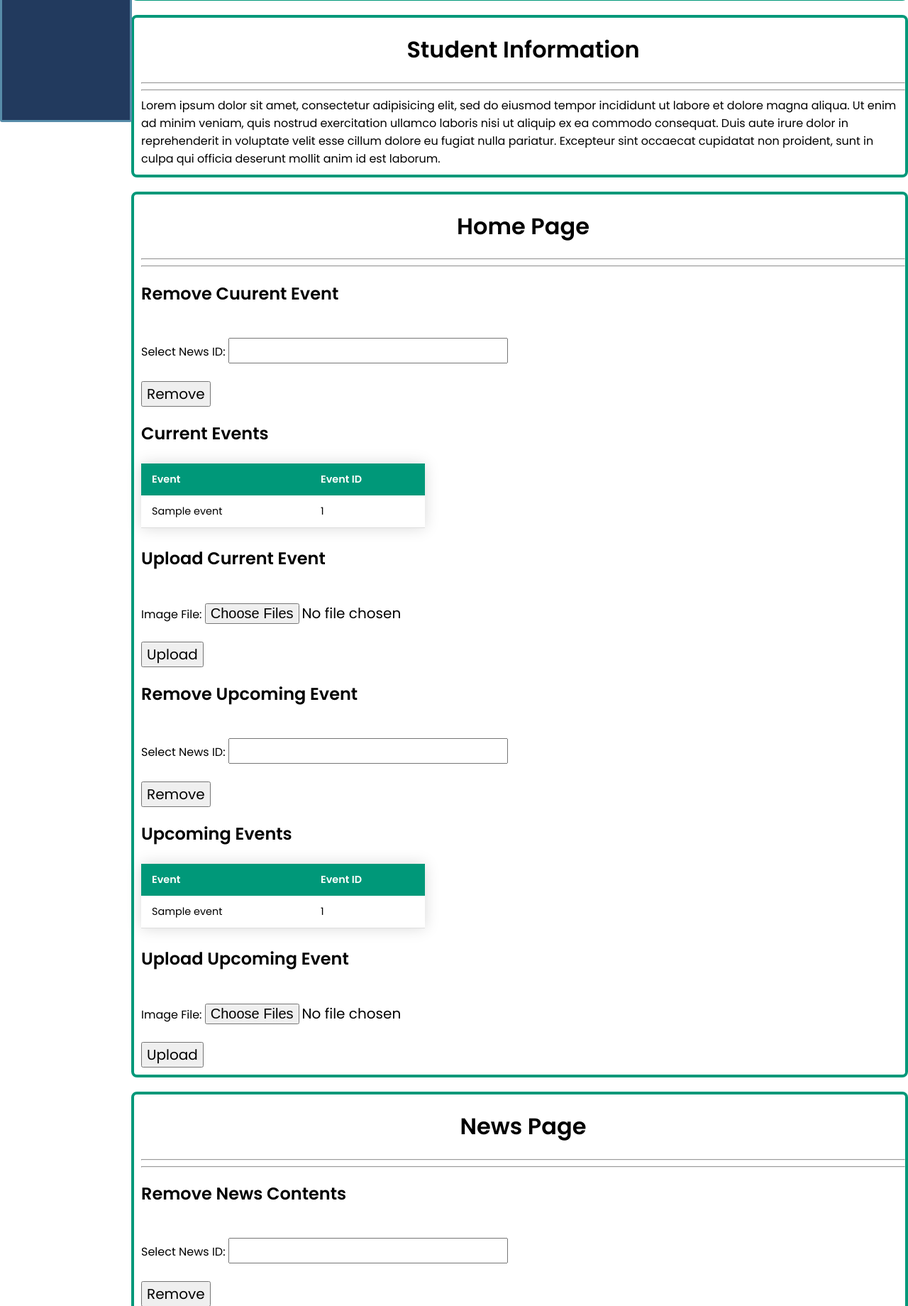
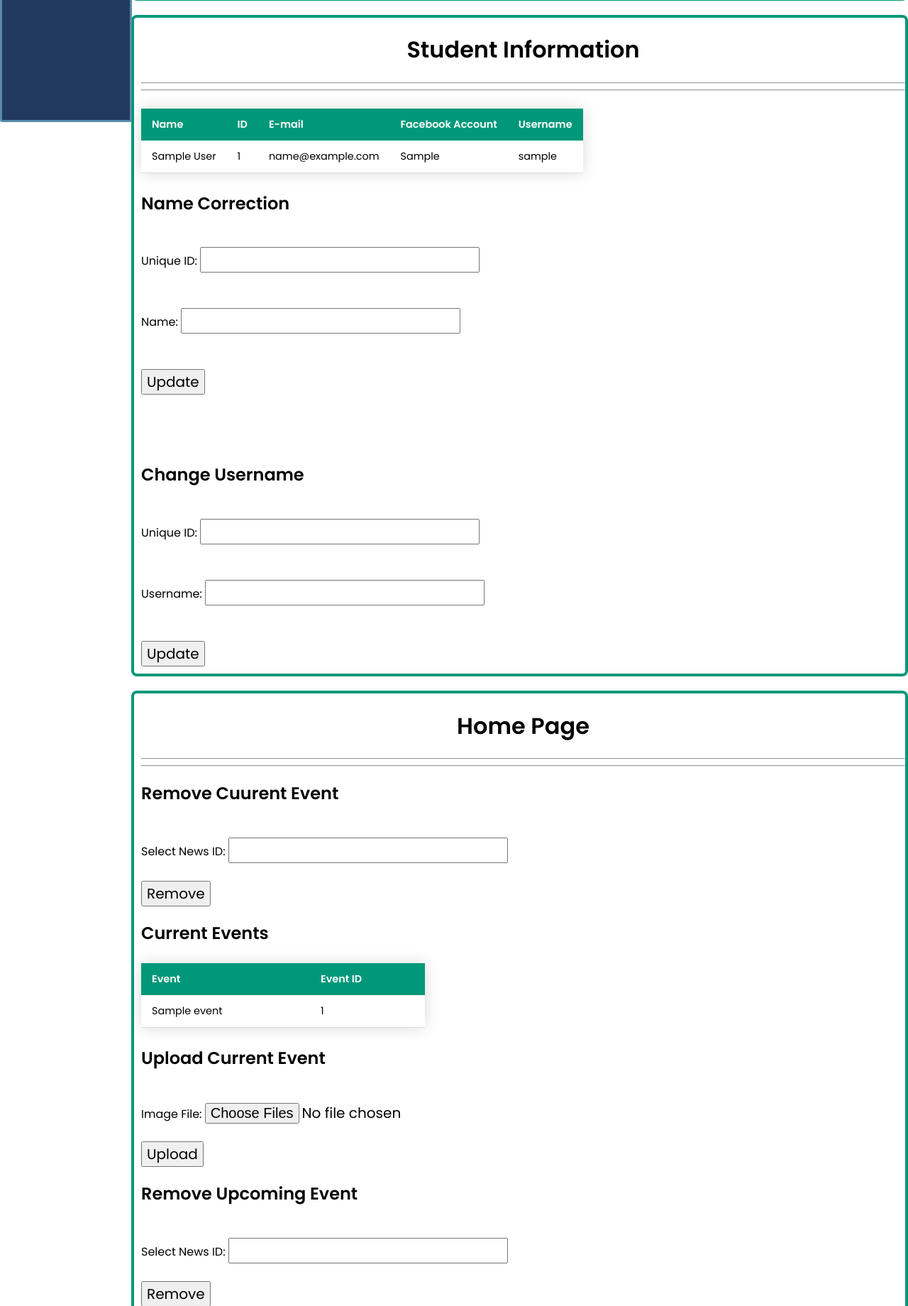
Before and after one commit to MahmudMridul/wisdom-academy-website, a PHP site: page /php/admin-page.php in a window 1280 px wide. Shown: the part 614-2454 px from the top of the page at 71% size. Run offline with PHP 8.4, Linux system fonts and the light colour scheme; the visitor is signed in with stand-in values (Sample User, id 1); tables that the repository leaves empty or names only in its code hold one stand-in row (values such as "Sample post").

Commit message:
student section done

```diff
--- a/php/admin-page.php
+++ b/php/admin-page.php
@@ -151,13 +151,149 @@
       <div class="student" id="student">
         <h1>Student Information</h1>
         <hr><hr>
-        Lorem ipsum dolor sit amet, consectetur adipisicing elit, sed do eiusmod
-        tempor incididunt ut labore et dolore magna aliqua. Ut enim ad minim
-        veniam, quis nostrud exercitation ullamco laboris nisi ut aliquip ex ea
-        commodo consequat. Duis aute irure dolor in reprehenderit in voluptate
-        velit esse cillum dolore eu fugiat nulla pariatur. Excepteur sint occaecat
-        cupidatat non proident, sunt in culpa qui officia deserunt mollit anim id
-        est laborum.
+
+        <!-- showing all students information -->
+        <?php
+        require("connect.php");
+
+        $query = "SELECT * FROM student";
+        $result = mysqli_query($connection, $query);
+
+        if(mysqli_num_rows($result) >= 1)
+        {
+          echo "<table>";
+          echo "<thead>";
+          echo "<tr> <th> Name </th> <th> ID </th> <th> E-mail </th> <th> Facebook Account </th> <th> Username </th></tr>";
+          echo "</thead>";
+          echo "<tbody>";
+          while($row = mysqli_fetch_assoc($result))
+          {
+              echo "<tr> ";
+              echo "<td>" . $row["name"] . "</td>";
+              echo "<td> " . $row["id"] . "</td>";
+              echo "<td> " . $row["email"] . "</td>";
+              echo "<td> " . $row["fb"] . "</td>";
+              echo "<td> " . $row["username"] . "</td>";
+              echo "</tr>";
+          }
+          echo "</tbody>";
+          echo "</table>";
+        }
+        else
+        {
+          echo "<h2> No student found </h2>";
+        }
+        mysqli_close($connection);
+        ?>
+
+        <!-- change name of the student  -->
+        <h2>Name Correction</h2>
+        <form class="" action="" method="post">
+
+          <label> Unique ID: </label>
+          <input type="number" name="id" value="" required> <br><br>
+
+          <label> Name: </label>
+          <input type="text" name="name" value="" required> <br><br>
+
+          <input type="submit" name="corr_name" value="Update">
+
+        </form>
+
+        <?php
+          require("connect.php");
+
+          if($_SERVER["REQUEST_METHOD"] == "POST" && isset($_POST['corr_name']))
+          {
+
+            $id = $_REQUEST["id"];
+            $name = $_REQUEST["name"];
+
+            if(preg_match("/^[a-zA-Z-' ]*$/", $name))
+            {
+              $query = "SELECT * FROM student WHERE id = '{$id}'";
+              $result = mysqli_query($connection, $query);
+
+              if(mysqli_num_rows($result) == 1)
+              {
+                $query = "UPDATE student SET name = '{$name}' WHERE id = '{$id}'";
+                $result = mysqli_query($connection, $query);
+
+                if($result)
+                {
+                  echo "<script> alert('Name changed successfully!'); window.location = 'admin-page.php'; </script>";
+                }
+                else
+                {
+                  echo "<script> alert('Something went wrong!'); window.location = 'admin-page.php'; </script>";
+                }
+              }
+              else
+              {
+                echo "<script> alert('ID provided doesn't exist'); window.location = 'admin-page.php'; </script>";
+              }
+            }
+            else
+            {
+              echo "<script> alert('Provide a valid name'); window.location = 'admin-page.php'; </script>";
+            }
+
+          }
+          mysqli_close($connection);
+        ?>
+
+        <br><br><br>
+
+        <!-- change username  -->
+        <h2>Change Username</h2>
+        <form class="" action="" method="post">
+
+          <label> Unique ID: </label>
+          <input type="number" name="id" value="" required> <br><br>
+
+          <label> Username: </label>
+          <input type="text" name="username" value="" required> <br><br>
+
+          <input type="submit" name="change_username" value="Update">
+
+        </form>
+
+        <?php
+          require("connect.php");
+
+          if($_SERVER["REQUEST_METHOD"] == "POST" && isset($_POST['change_username']))
+          {
+
+            $id = $_REQUEST["id"];
+            $username = $_REQUEST["username"];
+
+
+            $query = "SELECT * FROM student WHERE id = '{$id}'";
+            $result = mysqli_query($connection, $query);
+
+            if(mysqli_num_rows($result) == 1)
+            {
+              $query = "UPDATE student SET username = '{$username}' WHERE id = '{$id}'";
+              $result = mysqli_query($connection, $query);
+
+              if($result)
+              {
+                echo "<script> alert('Username changed successfully!'); window.location = 'admin-page.php'; </script>";
+              }
+              else
+              {
+                echo "<script> alert('Something went wrong!'); window.location = 'admin-page.php'; </script>";
+              }
+            }
+            else
+            {
+              echo "<script> alert('ID provided doesn't exist'); window.location = 'admin-page.php'; </script>";
+            }
+
+          }
+          mysqli_close($connection);
+        ?>
+
       </div>
 
       <!-- HOME SECTION  -->
```
